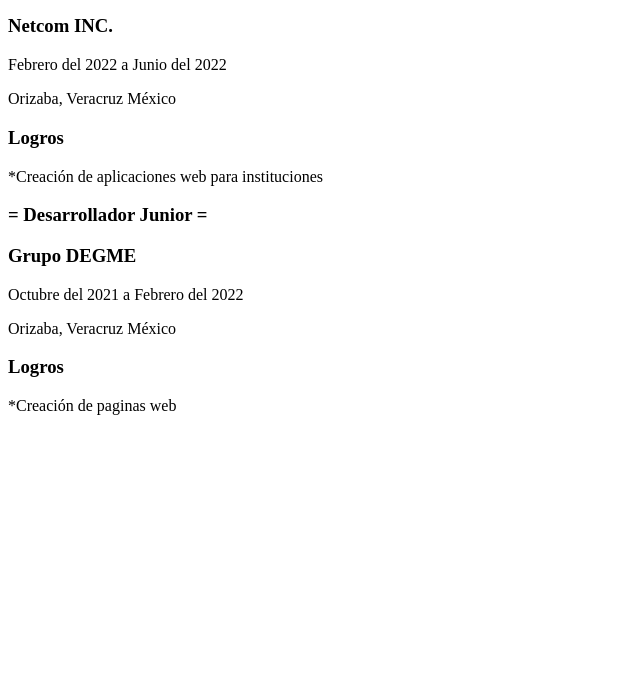
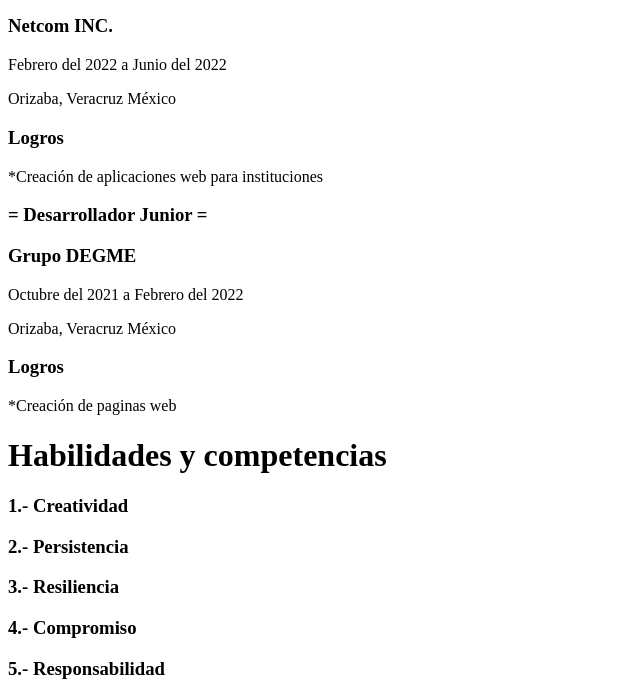
Before and after one commit to ERodrigoGuz/ERodrigoGuz.github.io, a plain HTML site: page index.html in a window 1280 px wide. Shown: the part 706-1405 px from the top of the page, without its empty margins (0-640 px from the left). Before the commit the page ends 1137 px from the top, so only its background shows below. Drawn offline with Linux system fonts and the light colour scheme.

Commit message:
Habilidades y competencias

```diff
--- a/index.html
+++ b/index.html
@@ -30,5 +30,12 @@
     <div><p>Orizaba, Veracruz México</p></div>
     <div><h3>Logros</h3></div>
     <div><p>*Creación de paginas web</p></div>
+
+    <h1>Habilidades y competencias</h1>
+    <div><h3>1.- Creatividad</h3></div>
+    <div><h3>2.- Persistencia</h3></div>
+    <div><h3>3.- Resiliencia</h3></div>
+    <div><h3>4.- Compromiso</h3></div>
+    <div><h3>5.- Responsabilidad</h3></div>
 </body>
 </html>
```
